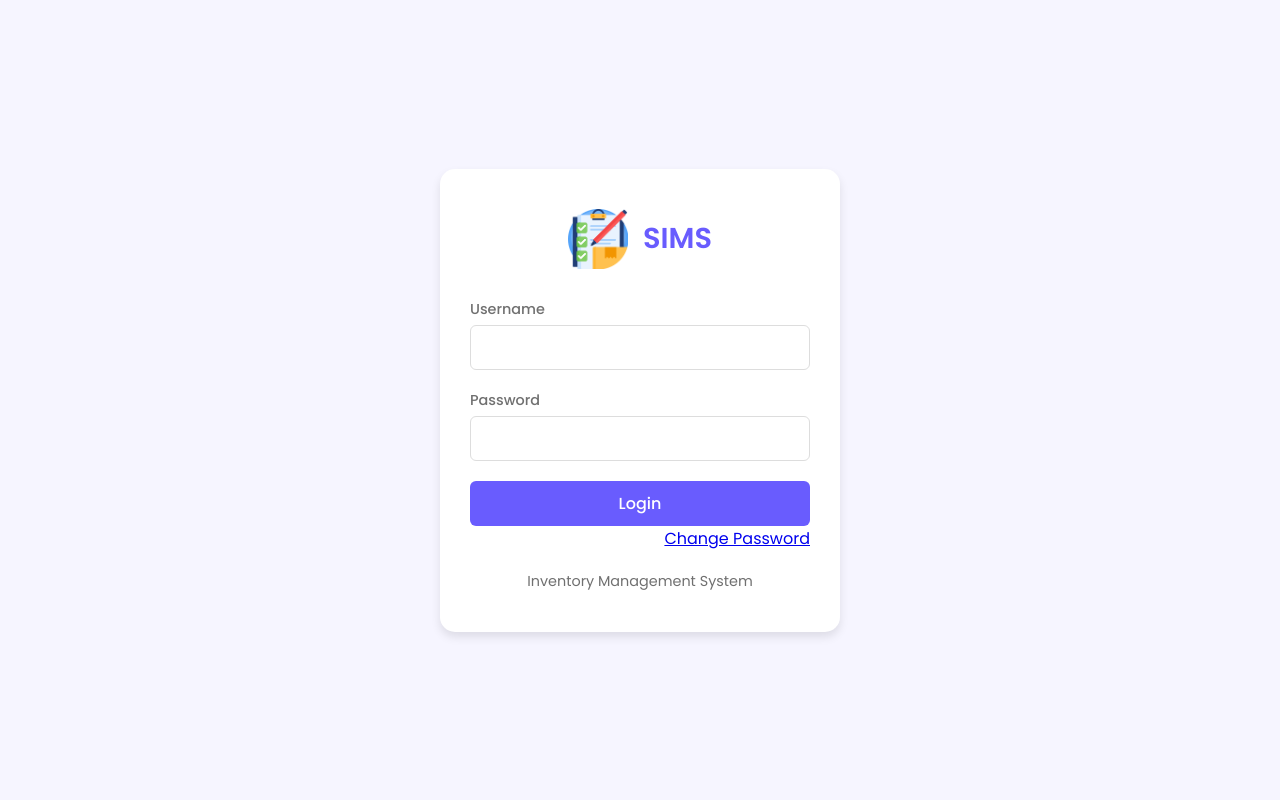
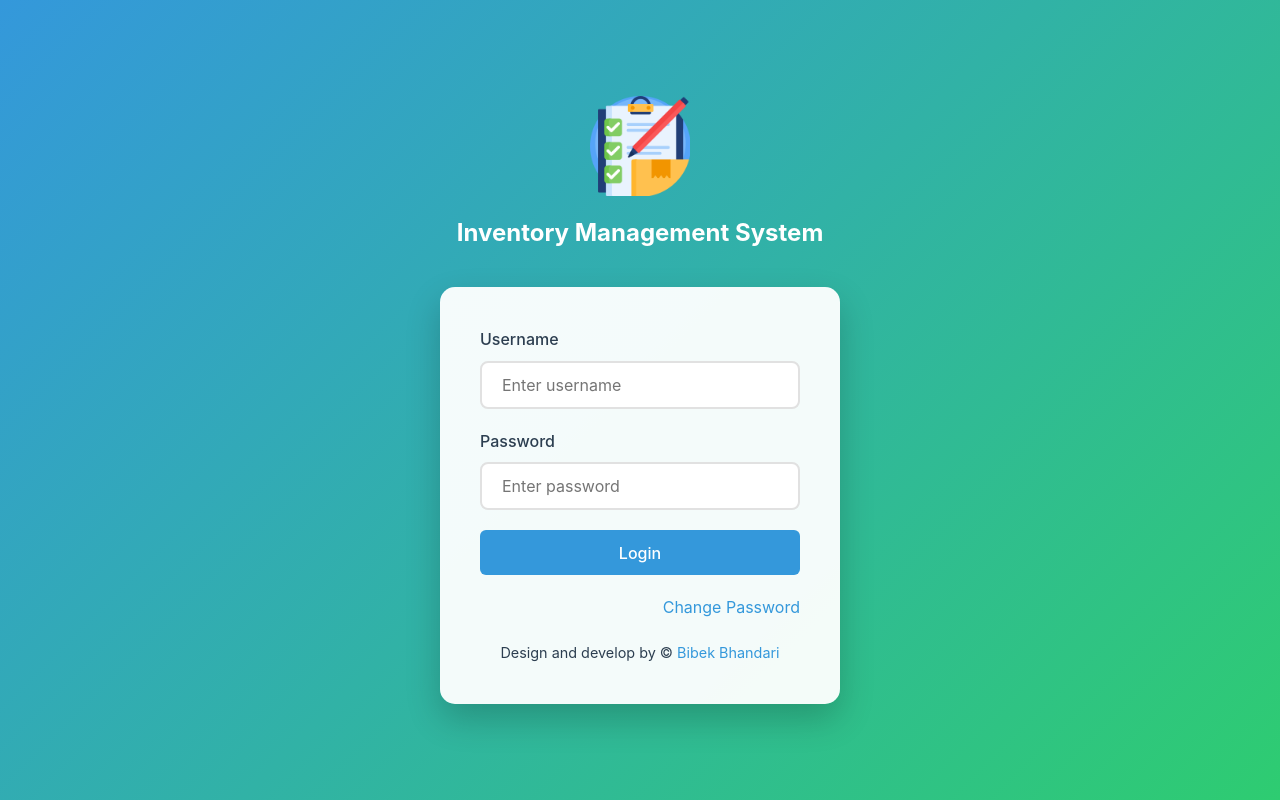
Before and after one commit to bibekb12/projectbca4, a PHP site: page / in a window 1280 px wide. Run offline with PHP 8.4, Linux system fonts and the light colour scheme.

Commit message:
css adjusted

```diff
--- /dev/null
+++ b/includes/css/login.css
@@ -0,0 +1,152 @@
+/* Login page specific styles */
+.login-container {
+  height: 100vh;
+  width: 100%;
+  display: flex;
+  justify-content: center;
+  align-items: center;
+  background: linear-gradient(
+    135deg,
+    var(--primary-color),
+    var(--secondary-color)
+  );
+  padding: 20px;
+}
+
+.login-container .logo {
+  text-align: center;
+  margin-bottom: 20px;
+}
+
+.login-container .logo img {
+  width: 100px;
+  height: auto;
+}
+
+.login-container .logo h2 {
+  color: white;
+  font-size: 24px;
+  margin-top: 10px;
+}
+
+.login-container form {
+  background: rgba(255, 255, 255, 0.95);
+  padding: 40px;
+  border-radius: 15px;
+  box-shadow: 0 15px 35px rgba(0, 0, 0, 0.2);
+  width: 100%;
+  max-width: 400px;
+  text-align: left; /* Align text to the left */
+}
+
+.login-container form .form-group {
+  margin-bottom: 20px;
+}
+
+.login-container form .form-group label {
+  display: block;
+  margin-bottom: 8px;
+  color: var(--text-color);
+  font-weight: 500;
+}
+
+.login-container form .form-group input {
+  width: 100%;
+  padding: 12px 20px;
+  border: 2px solid #e1e1e1;
+  border-radius: 8px;
+  font-size: 1em;
+  transition: all 0.3s ease;
+  outline: none;
+  background: white; /* Ensure white background */
+  color: var(--text-color); /* Ensure text is visible */
+}
+
+.login-container form .form-group input:focus {
+  border-color: var(--primary-color);
+  box-shadow: 0 0 10px rgba(52, 152, 219, 0.1);
+}
+
+.login-container form .login-btn {
+  width: 100%;
+  height: 45px;
+  background: var(--primary-color);
+  border: none;
+  border-radius: 6px;
+  color: #fff;
+  font-size: 1rem;
+  font-weight: 500;
+  cursor: pointer;
+  transition: all 0.3s ease;
+}
+
+.login-container form .login-btn:hover {
+  background: #79c0f0;
+  transition: background 0.3s ease;
+}
+
+.login-container .change-password {
+  margin-top: 20px;
+  text-align: right;
+}
+
+.login-container .change-password a {
+  color: var(--primary-color);
+  text-decoration: none;
+  transition: color 0.3s ease;
+}
+
+.login-container .change-password a:hover {
+  color: #3498db;
+}
+
+.login-container .login-footer {
+  margin-top: 20px;
+  text-align: center;
+  color: var(--text-color);
+  font-size: 0.9rem;
+}
+
+.login-container .login-footer a {
+  color: var(--primary-color);
+  text-decoration: none;
+}
+
+.login-container .login-footer a:hover {
+  color: #2b1ae3;
+}
+
+/* Error message styling */
+.login-container .error-message {
+  background: #ff5757;
+  color: white;
+  padding: 10px;
+  border-radius: 8px;
+  margin-top: 20px;
+  text-align: center;
+  position: fixed;
+  bottom: 20px;
+  left: 50%;
+  transform: translateX(-50%);
+  box-shadow: 0 5px 15px rgba(255, 87, 87, 0.3);
+  animation: slideUp 0.5s ease;
+  z-index: 1001; /* Above everything */
+}
+
+@keyframes slideUp {
+  from {
+    transform: translate(-50%, 100%);
+    opacity: 0;
+  }
+  to {
+    transform: translate(-50%, 0);
+    opacity: 1;
+  }
+}
+
+/* Responsive Adjustments */
+@media screen and (max-width: 400px) {
+  .login-container {
+    padding: 30px 20px;
+  }
+}
--- a/includes/css/style.css
+++ b/includes/css/style.css
@@ -96,6 +96,35 @@ nav {
   color: rgba(255, 255, 255, 0.7);
   font-weight: 100;
 }
+.login-btn {
+  width: 100%;
+  height: 45px;
+  background: var(--primary-color);
+  border: none;
+  border-radius: 6px;
+  color: #fff;
+  font-size: 1rem;
+  font-weight: 500;
+  cursor: pointer;
+  transition: all 0.3s ease;
+}
+
+.login-btn:hover {
+  background: #2b1ae3;
+}
+
+.login-footer {
+  margin-top: 20px;
+  text-align: center;
+  color: var(--text-color);
+  font-size: 0.9rem;
+}
+
+@media screen and (max-width: 400px) {
+  .login-container {
+    padding: 30px 20px;
+  }
+}
 
 /* Responsive Logo Adjustments */
 @media screen and (max-width: 768px) {
@@ -195,34 +224,7 @@ nav {
 .nav-links li.dropdown.open > a::after {
   transform: translateY(-50%) rotate(180deg);
 }
-/*
-.nav-links li .sub-menu {
-    background: rgba(0, 0, 0, 0.1);
-    max-height: 0;
-    overflow: hidden;
-    transition: max-height 0.3s ease, padding 0.3s ease;
-    padding: 0 20px;
-}
-
-.nav-links li.dropdown.open .sub-menu {
-    max-height: 500px;
-    padding: 10px 20px;
-}
-
-.nav-links li .sub-menu a {
-    padding: 8px 0;
-    font-size: 14px;
-    color: rgba(255, 255, 255, 0.7);
-    margin: 0;
-}
-
-.nav-links li .sub-menu a:hover {
-    color: white;
-    background: none;
-    transform: translateX(5px);
-} */
-
-/* Navigation Footer */
+
 .nav-footer {
   padding: 15px;
   background: rgba(0, 0, 0, 0.1);
--- a/index.php
+++ b/index.php
@@ -54,137 +54,14 @@ if ($_SERVER['REQUEST_METHOD'] == 'POST' && isset($_POST['login'])) {
     <title>Login - Inventory Management System</title>
     <link rel="icon" href="images/inv-logo.png" type="image/icon type">
     <link rel="stylesheet" href="https://unicons.iconscout.com/release/v4.0.0/css/line.css">
-    <style>
-        @import url('https://fonts.googleapis.com/css2?family=Poppins:wght@300;400;500;600;700&display=swap');
-
-        * {
-            margin: 0;
-            padding: 0;
-            box-sizing: border-box;
-            font-family: 'Poppins', sans-serif;
-        }
-
-        :root {
-            --primary-color: #695CFE;
-            --secondary-color: #6C757D;
-            --background-color: #F6F5FF;
-            --text-color: #707070;
-            --error-color: #DC3545;
-        }
-
-        body {
-            min-height: 100vh;
-            display: flex;
-            align-items: center;
-            justify-content: center;
-            background: var(--background-color);
-            padding: 20px;
-        }
-
-        .login-container {
-            position: relative;
-            max-width: 400px;
-            width: 100%;
-            background: #fff;
-            padding: 40px 30px;
-            box-shadow: 0 5px 10px rgba(0, 0, 0, 0.1);
-            border-radius: 15px;
-        }
-
-        .login-container .logo {
-            display: flex;
-            align-items: center;
-            justify-content: center;
-            margin-bottom: 30px;
-        }
-
-        .login-container .logo img {
-            width: 60px;
-            margin-right: 15px;
-        }
-
-        .login-container .logo h2 {
-            color: var(--primary-color);
-            font-size: 1.8rem;
-            font-weight: 600;
-        }
-
-        .login-container form {
-            margin-top: 20px;
-        }
-
-        .form-group {
-            margin-bottom: 20px;
-        }
-
-        .form-group label {
-            color: var(--text-color);
-            font-weight: 500;
-            font-size: 0.9rem;
-            display: block;
-            margin-bottom: 5px;
-        }
-
-        .form-group input {
-            height: 45px;
-            width: 100%;
-            outline: none;
-            border: 1px solid #ddd;
-            border-radius: 6px;
-            padding: 0 15px;
-            font-size: 0.95rem;
-            color: var(--text-color);
-            transition: all 0.3s ease;
-        }
-
-        .form-group input:focus {
-            border-color: var(--primary-color);
-        }
-
-        .error-message {
-            color: var(--error-color);
-            font-size: 0.85rem;
-            margin-top: 5px;
-            text-align: center;
-            margin-bottom: 15px;
-        }
-
-        .login-btn {
-            width: 100%;
-            height: 45px;
-            background: var(--primary-color);
-            border: none;
-            border-radius: 6px;
-            color: #fff;
-            font-size: 1rem;
-            font-weight: 500;
-            cursor: pointer;
-            transition: all 0.3s ease;
-        }
-
-        .login-btn:hover {
-            background: #5344FE;
-        }
-
-        .login-footer {
-            margin-top: 20px;
-            text-align: center;
-            color: var(--text-color);
-            font-size: 0.9rem;
-        }
-
-        @media screen and (max-width: 400px) {
-            .login-container {
-                padding: 30px 20px;
-            }
-        }
-    </style>
+    <link rel="stylesheet" href="includes/css/style.css">
+    <link rel="stylesheet" href="includes/css/login.css">
 </head>
 <body>
     <div class="login-container">
         <div class="logo">
             <img src="images/inv-logo.png" alt="Logo">
-            <h2>SIMS</h2>
+            <h2>Inventory Management System</h2>
         </div>
 
         <form method="POST" action="">
@@ -196,25 +73,25 @@ if ($_SERVER['REQUEST_METHOD'] == 'POST' && isset($_POST['login'])) {
 
             <div class="form-group">
                 <label for="username">Username</label>
-                <input type="text" id="username" name="username" required
+                <input type="text" id="username" name="username" placeholder="Enter username" required
                        value="<?php echo isset($_POST['username']) ? htmlspecialchars($_POST['username']) : ''; ?>">
             </div>
 
             <div class="form-group">
                 <label for="password">Password</label>
-                <input type="password" id="password" name="password" required>
+                <input type="password" id="password" name="password" placeholder="Enter password" required>
             </div>
 
             <button type="submit" name="login" class="login-btn">
                 Login
             </button>
+            <div class="change-password">
+                <a href="change_password.php">Change Password</a>
+            </div>
+            <div class="login-footer">
+                Design and develop by © <a href="http://www.bibekbhandari.com.np">Bibek Bhandari</a>
+            </div>
         </form>
-        <div class="change-password" align="right">
-            <a href="change_password.php">Change Password</a>
-        </div>
-        <div class="login-footer">
-            Inventory Management System
-        </div>
     </div>
 </body>
 </html>
--- a/sale.php
+++ b/sale.php
@@ -36,7 +36,7 @@ $today = date('Y-m-d');
     <div class="sale-section">
         <form id="saleForm" class="bill-form">
             <div class="bill-header">
-                <h2>S M I S</h2>
+                <h2>Inventory management system</h2>
                 <p>Sale Invoice</p>
                 <p>Date: <?php echo $today; ?> <span id="currentTime"></span></p>
             </div>
```
Also changed, not shown: change_password.php (+37 -14 lines).
